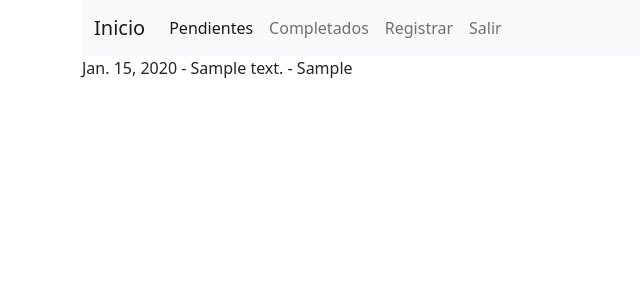
After one commit to D-Valjean/Departamentos, a Django app: page /completados/ in a window 1280 px wide. The commit adds this page. Shown: the top 300 px of the page, without its empty margins (0-640 px from the left). Run offline with Django 3.2, Linux system fonts and the light colour scheme; a user stored in the database is signed in; tables that the repository leaves empty hold one stand-in row (values such as "Sample post").

Commit message:
logo listado completados

```diff
--- a/core/templates/cores/base.html
+++ b/core/templates/cores/base.html
@@ -1,18 +1,21 @@
 <!DOCTYPE html>
 <html lang="en">
+
 <head>
   <meta charset="UTF-8">
   <meta http-equiv="X-UA-Compatible" content="IE=edge">
   <meta name="viewport" content="width=device-width, initial-scale=1.0">
-    <link href="https://cdn.jsdelivr.net/npm/bootstrap@5.0.2/dist/css/bootstrap.min.css" rel="stylesheet" >
+  <link href="https://cdn.jsdelivr.net/npm/bootstrap@5.0.2/dist/css/bootstrap.min.css" rel="stylesheet">
   <title>Aplicacion</title>
 </head>
+
 <body>
   <div class="container">
     <nav class="navbar navbar-expand-lg navbar-light bg-light">
       <div class="container-fluid">
         <a class="navbar-brand" href="{% url 'home' %}">Inicio</a>
-              <button class="navbar-toggler" type="button" data-bs-toggle="collapse" data-bs-target="#navbarNav" aria-controls="navbarNav" aria-expanded="false" aria-label="Toggle navigation">
+        <button class="navbar-toggler" type="button" data-bs-toggle="collapse" data-bs-target="#navbarNav"
+          aria-controls="navbarNav" aria-expanded="false" aria-label="Toggle navigation">
           <span class="navbar-toggler-icon"></span>
         </button>
         <div class="collapse navbar-collapse" id="navbarNav">
@@ -20,7 +23,10 @@
             {% if request.user.is_authenticated %}
             {% if user.is_superuser %}
             <li class="nav-item">
-                        <a class="nav-link active" aria-current="page" href="{% url 'pendiente' %}">Listado</a>
+              <a class="nav-link active" aria-current="page" href="{% url 'pendiente' %}">Pendientes</a>
+            </li>
+            <li class="nav-item">
+              <a class="nav-link" href="{% url 'completados' %}">Completados</a>
             </li>
             <li class="nav-item">
               <a class="nav-link" href="{% url 'register' %}">Registrar</a>
@@ -46,4 +52,5 @@
     {% endblock %}
   </div>
 </body>
+
 </html>
--- /dev/null
+++ b/core/templates/cores/completados.html
@@ -0,0 +1,8 @@
+{% extends 'cores/base.html' %}
+
+{% block content %}
+
+{% for ticket in t %}
+<p>{{ticket.Fecha}} - {{ticket.Descripcion_del_Problema}} - {{ticket.Departamento}}</p>
+{% endfor %}
+{% endblock %}
--- a/core/templates/cores/home.html
+++ b/core/templates/cores/home.html
@@ -1,4 +1,5 @@
 {% extends 'cores/base.html' %}
+{% load static %}
 
 {% block content %}
 
@@ -8,5 +9,8 @@
     <h4>
         Bienvenido {{ user.username | upper }}
     </h4>
+    <div class="col-md-4" >
+        <img src="{% static 'img/profile.png' %}" alt="" width="200px" height="200px" style= "top: 10px; left: 10px;">
+    </div>
 {% endif %}
 {% endblock %}
--- a/core/urls.py
+++ b/core/urls.py
@@ -10,6 +10,7 @@ urlpatterns =[
     path('register/',views.register, name="register"),
     path('ticket/',views.TicketView,name='ticket'),
     path('pendiente/',views.listticket,name='pendiente'),
+    path('completados/',views.listcompleted,name='completados'),
     # path('pendiente/<int:ticket_id>/',views.cambiar_Estado,name='cambiar_estado'),
     # path('pendiente/<int:ticket_id>/',views.eleminar_ticket,name='eleminar_ticket'),
 ]
--- a/core/views.py
+++ b/core/views.py
@@ -21,7 +21,13 @@ def exit(request):
     logout(request)
     return redirect('home')
 
+@login_required
+def listcompleted(request):
+    t = models.Ticket.objects.filter(Estado=True)
 
+    return render(request,'cores/completados.html',{
+        't':t
+    })
 
 @login_required
 def listticket(request):
```
Also changed, not shown: core/templates/cores/products.html (deleted, +0 -14 lines), core/static/img/profile.png (added). Lines whose indentation alone changed are shown as unchanged.
